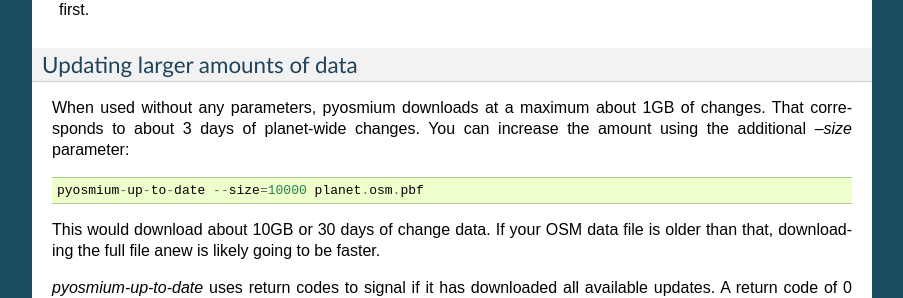
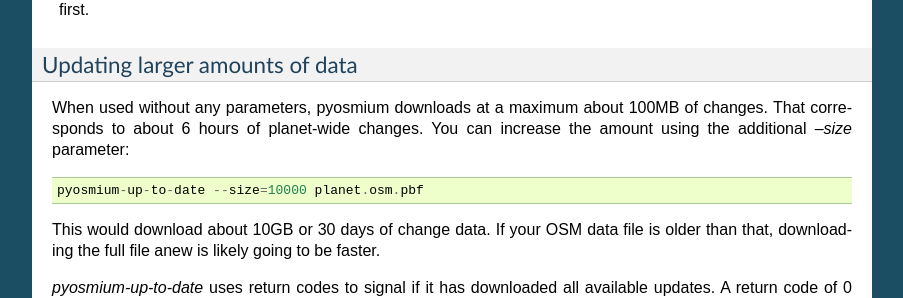
Before and after one commit to osmcode/pyosmium, a Sphinx documentation site: the page built from doc/updating_osm_data.rst, in a window 1280 px wide and 900 px high, scrolled down 1096 px. Shown: the part 161-459 px from the top of the window, without its empty margins (198-1101 px from the left). Built offline with Sphinx 7.4.7, drawn with Linux system fonts in a browser that asks for light colours; pages that are not in the unit, such as notebooks, are missing from menus.

Commit message:
Update updating_osm_data.rst
The default size is 100MB, not 1GB
See https://github.com/osmcode/pyosmium/blob/a28a910462193fd9cd9879eb3e8c0906f327957d/tools/pyosmium-get-changes#L146-L147

```diff
--- a/doc/updating_osm_data.rst
+++ b/doc/updating_osm_data.rst
@@ -84,7 +84,7 @@
 ^^^^^^^^^^^^^^^^^^^^^^^^^^^^^^^
 
 When used without any parameters, pyosmium downloads at a maximum about
-1GB of changes. That corresponds to about 3 days of planet-wide changes.
+100MB of changes. That corresponds to about 6 hours of planet-wide changes.
 You can increase the amount using the additional `--size` parameter::
 
   pyosmium-up-to-date --size=10000 planet.osm.pbf
```
